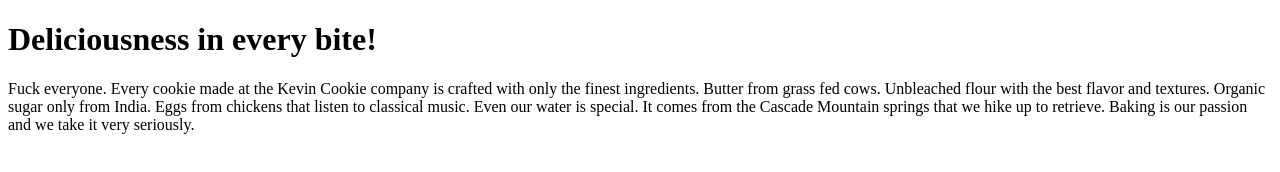
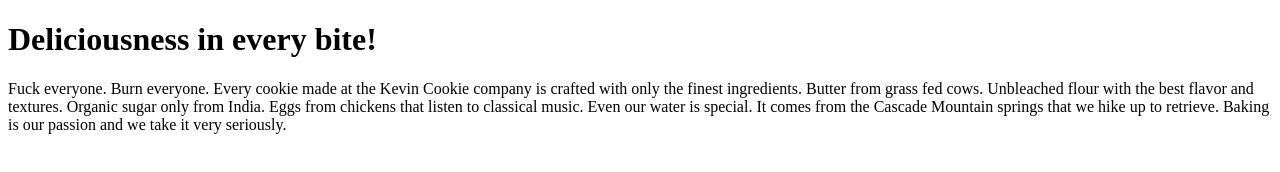
Before and after one commit to mhrafi66/TestRepo, a plain HTML site: page index.htm in a window 1280 px wide. Drawn offline with Linux system fonts and the light colour scheme.

Commit message:
Dunno index

```diff
--- a/index.htm
+++ b/index.htm
@@ -3,7 +3,7 @@
 <body>
 
 <h1>Deliciousness in every bite!</h1>
-<p>Fuck everyone. Every cookie made at the Kevin Cookie company is crafted with only the finest ingredients. Butter from grass fed cows. Unbleached flour with the best flavor and textures. Organic sugar only from India. Eggs from chickens that listen to classical music. Even our water is special. It comes from the Cascade Mountain springs that we hike up to retrieve. Baking is our passion and we take it very seriously.</p>
+<p>Fuck everyone. Burn everyone. Every cookie made at the Kevin Cookie company is crafted with only the finest ingredients. Butter from grass fed cows. Unbleached flour with the best flavor and textures. Organic sugar only from India. Eggs from chickens that listen to classical music. Even our water is special. It comes from the Cascade Mountain springs that we hike up to retrieve. Baking is our passion and we take it very seriously.</p>
 
 </body>
 </html>
```
